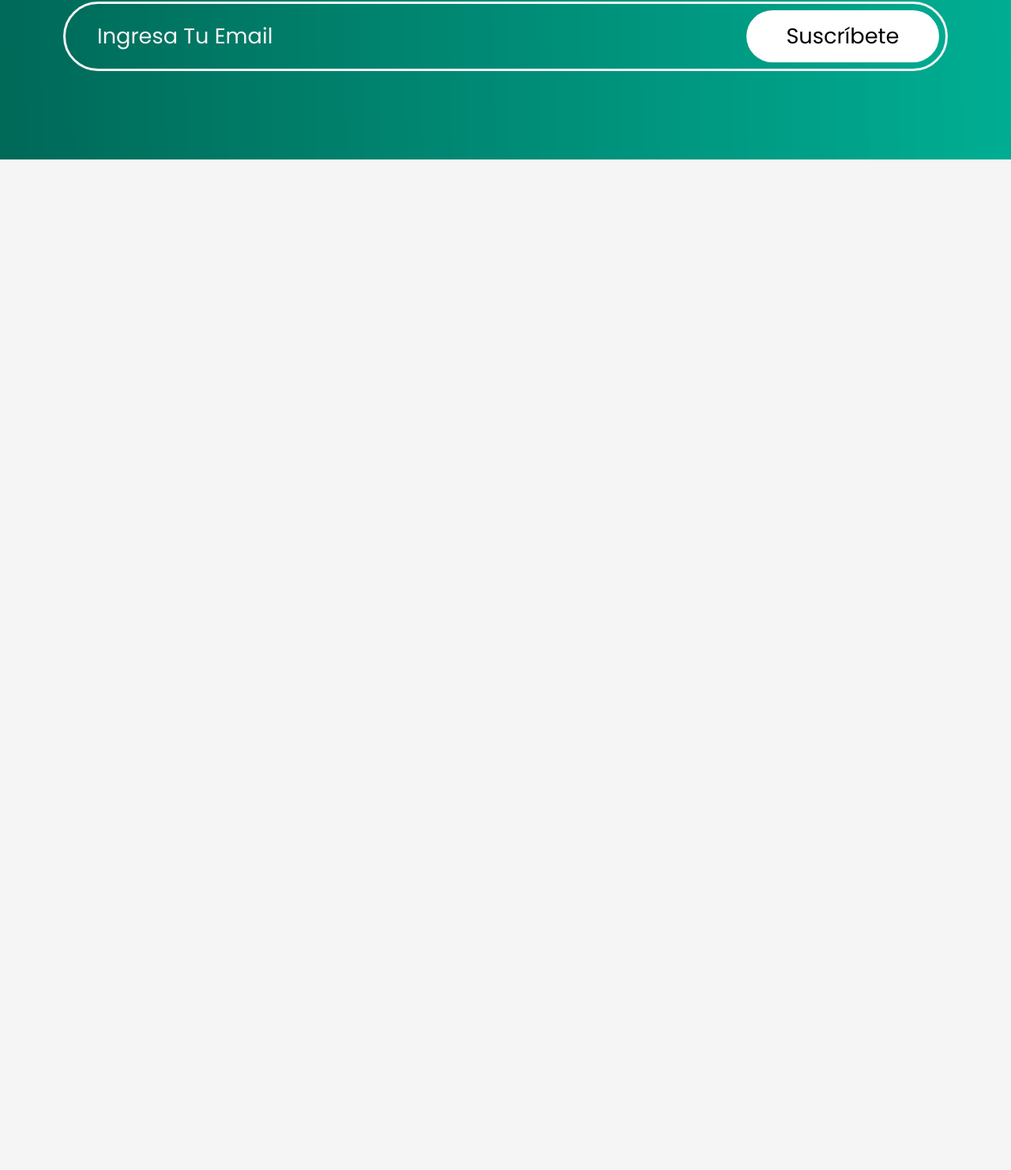
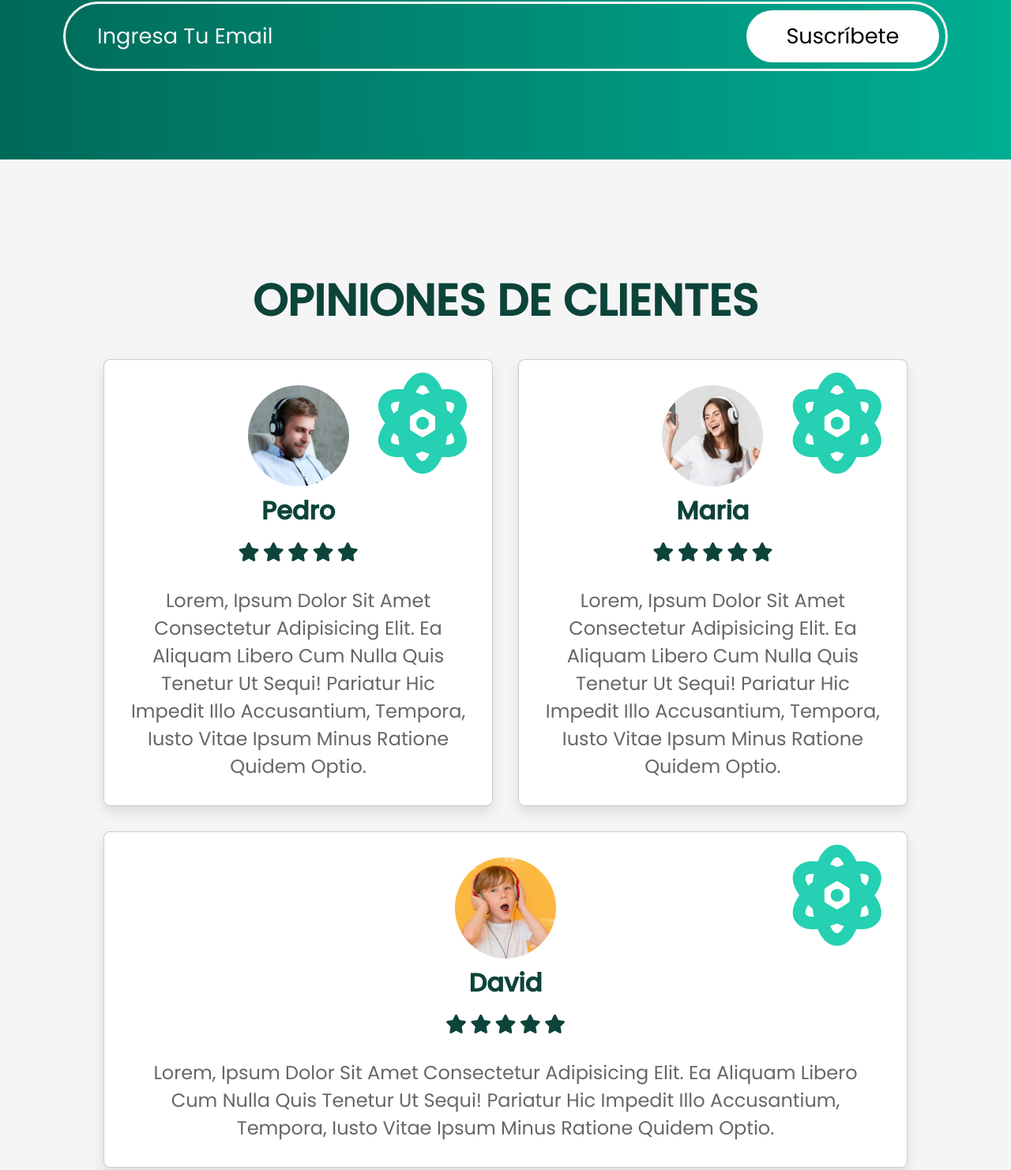
Before and after one commit to wallscriptwolverine/web-portfolio1, a plain HTML site: page index.html in a window 1280 px wide. Shown: the part 5386-6868 px from the top of the page at 79% size. Before the commit the page ends 5588 px from the top, so only its background shows below. Drawn offline with Linux system fonts and the light colour scheme.

Commit message:
Caja Comentarios

```diff
--- a/index.html
+++ b/index.html
@@ -92,5 +92,62 @@
             <input type="submit" value="Suscríbete">
         </form>
     </div>
+
+    <section class="opiniones" id="opiniones">
+        <h1 class="heading">opiniones de clientes</h1>
+        <div class="caja-contenedor">
+            <div class="caja">
+                <i class="fa-solid fa-atom"></i>
+                <div class="user">
+                    <img src="./img/user_1.png" alt="">
+                    <h3>pedro</h3>
+                    <div class="stars">
+                        <i class="fa-solid fa-star"></i>
+                        <i class="fa-solid fa-star"></i>
+                        <i class="fa-solid fa-star"></i>
+                        <i class="fa-solid fa-star"></i>
+                        <i class="fa-solid fa-star"></i>
+                    </div>
+                    <div class="comentarios">
+                        Lorem, ipsum dolor sit amet consectetur adipisicing elit. Ea aliquam libero cum nulla quis tenetur ut sequi! Pariatur hic impedit illo accusantium, tempora, iusto vitae ipsum minus ratione quidem optio.
+                    </div>
+                </div>
+            </div>
+            <div class="caja">
+                <i class="fa-solid fa-atom"></i>
+                <div class="user">
+                    <img src="./img/user_2.png" alt="">
+                    <h3>maria</h3>
+                    <div class="stars">
+                        <i class="fa-solid fa-star"></i>
+                        <i class="fa-solid fa-star"></i>
+                        <i class="fa-solid fa-star"></i>
+                        <i class="fa-solid fa-star"></i>
+                        <i class="fa-solid fa-star"></i>
+                    </div>
+                    <div class="comentarios">
+                        Lorem, ipsum dolor sit amet consectetur adipisicing elit. Ea aliquam libero cum nulla quis tenetur ut sequi! Pariatur hic impedit illo accusantium, tempora, iusto vitae ipsum minus ratione quidem optio.
+                    </div>
+                </div>
+            </div>
+            <div class="caja">
+                <i class="fa-solid fa-atom"></i>
+                <div class="user">
+                    <img src="./img/user_3.png" alt="">
+                    <h3>david</h3>
+                    <div class="stars">
+                        <i class="fa-solid fa-star"></i>
+                        <i class="fa-solid fa-star"></i>
+                        <i class="fa-solid fa-star"></i>
+                        <i class="fa-solid fa-star"></i>
+                        <i class="fa-solid fa-star"></i>
+                    </div>
+                    <div class="comentarios">
+                        Lorem, ipsum dolor sit amet consectetur adipisicing elit. Ea aliquam libero cum nulla quis tenetur ut sequi! Pariatur hic impedit illo accusantium, tempora, iusto vitae ipsum minus ratione quidem optio.
+                    </div>
+                </div>
+            </div>
+        </div>
+    </section>
 </body>
 </html>
--- a/styles.css
+++ b/styles.css
@@ -287,6 +287,13 @@ header label{
     color: var(--limon);
 }
 
+.opiniones .caja-contenedor{
+    display: flex;
+    align-items: center;
+    justify-content: center;
+    flex-wrap: wrap;
+}
+
 @media(max-width:1200px){
     html{
         font-size: 55%;
@@ -362,6 +369,53 @@ header label{
     }
 }
 
+.opiniones .caja-contenedor .caja{
+    background: white;
+    margin: 1rem;
+    padding: 1rem;
+    text-align: center;
+    position: relative;
+    border: .1rem solid rgba(0, 0, 0, .2);
+    box-shadow: 0 .5rem 1rem rgba(0, 0, 0, .1);
+    flex: 1 1 30rem;
+    border-radius: .5rem;
+}
+
+.opiniones .caja-contenedor .caja .fa-atom{
+    position: absolute;
+    top: 1rem;
+    right: 2rem;
+    font-size: 8rem;
+    color: var(--limon);
+    opacity: .3rem;
+}
+
+.opiniones .caja-contenedor .caja .user img{
+    border-radius: 50%;
+    object-fit: cover;
+    height: 8rem;
+    width: 8rem;
+    margin-top: 1rem;
+}
+
+.opiniones .caja-contenedor .caja .user h3{
+    color: var(--verde);
+    font-size: 2rem;
+}
+
+.opiniones .caja-contenedor .caja .user .stars i{
+    color: var(--verde);
+    font-size: 1.5rem;
+    padding: 1rem 0;
+}
+
+
+.opiniones .caja-contenedor .caja .comentarios{
+    color: #666;
+    font-size: 1.5rem;
+    padding: 1rem;
+}
+
 @media(max-width:450px){
     html{
         font-size: 49%;
```
Also changed, not shown: img/user_1.png (added), img/user_2.png (added), img/user_3.png (added).
